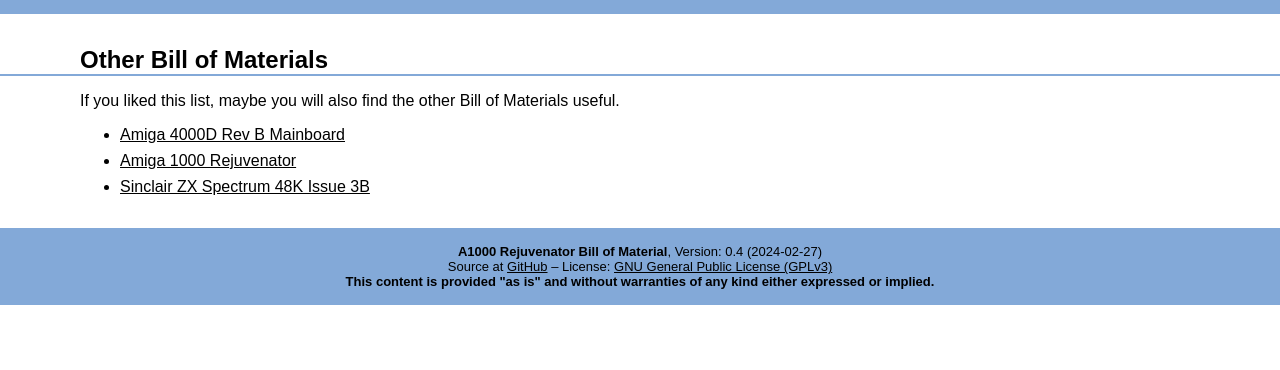
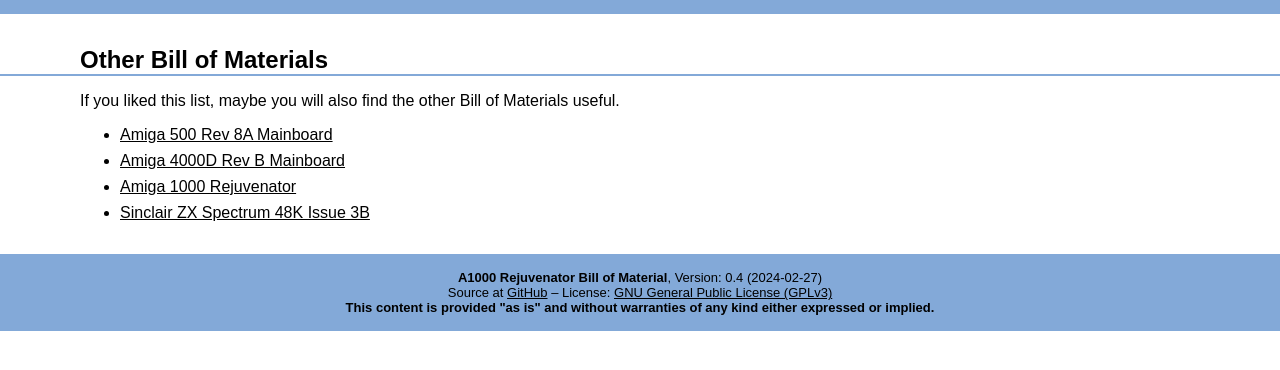
Before and after one commit to shred/rejuvenator-bom, a plain HTML site: page docs/other.html in a window 1280 px wide. Shown: the part 46-416 px from the top of the page. Drawn offline with Linux system fonts and the light colour scheme.

Commit message:
Add reference to a500-bom

```diff
--- a/docs/other.html
+++ b/docs/other.html
@@ -13,6 +13,7 @@
 <h1>Other Bill of Materials</h1>
 <p>If you liked this list, maybe you will also find the other Bill of Materials useful.</p>
 <ul>
+<li><a href="/a500-bom/index.html">Amiga 500 Rev 8A Mainboard</a></li>
 <li><a href="/a4000-bom/index.html">Amiga 4000D Rev B Mainboard</a></li>
 <li><a href="/rejuvenator-bom/index.html">Amiga 1000 Rejuvenator</a></li>
 <li><a href="/zxspectrum-bom/index.html">Sinclair ZX Spectrum 48K Issue 3B</a></li>
```
Also changed, not shown: 1 other file.
